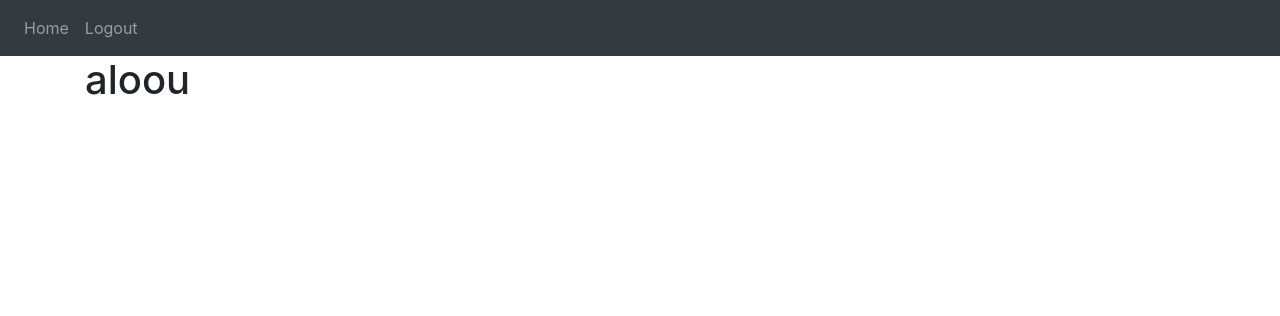
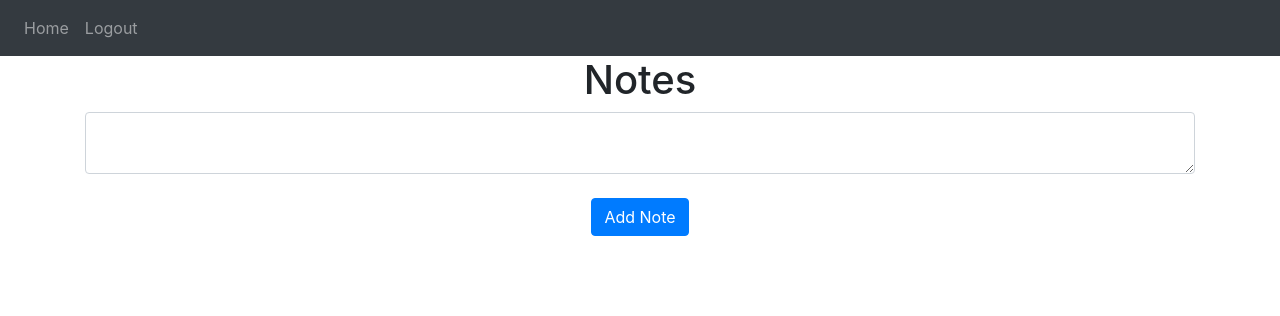
Before and after one commit to SkyePh/Flask-Template, a Flask app: page / in a window 1280 px wide. Shown: the top 316 px of the page. Run offline with Flask 3, Linux system fonts and the light colour scheme; the visitor is signed in with stand-in values (Sample User, id 1); data that the repository does not hold is empty; some libraries are stand-ins or nearby versions.

Commit message:
Create & Delete Notes

```diff
--- a/Website/templates/base.html
+++ b/Website/templates/base.html
@@ -87,5 +87,20 @@
           crossorigin="anonymous"
         ></script>
 
+      <!-handle deleting notes-->
+
+    {% block javascript %}
+    <script type="text/javascript">
+      function deleteNote(noteId) {
+  fetch("/delete-note", {
+    method: "POST",
+    body: JSON.stringify({ noteId: noteId }),
+  }).then((_res) => {
+    window.location.href = "/";
+  });
+  }
+</script>
+{% endblock %}
+
     </body>
 </html>
--- a/Website/templates/home.html
+++ b/Website/templates/home.html
@@ -3,6 +3,23 @@
 
 <div class="container">
     {% block content %}
-        <h1>aloou</h1>
+        <h1 align="center">Notes</h1>
+<ul class="list-group list-group-flush" id="notes">
+  {% for note in user.notes %}
+  <li class="list-group-item">
+    {{ note.data }}
+    <button type="button" class="close" onClick="deleteNote({{ note.id }})">
+      <span aria-hidden="true">&times;</span>
+    </button>
+  </li>
+  {% endfor %}
+</ul>
+<form method="POST">
+  <textarea name="note" id="note" class="form-control"></textarea>
+  <br />
+  <div align="center">
+    <button type="submit" class="btn btn-primary">Add Note</button>
+  </div>
+</form>
     {% endblock %}
 </div>
--- a/Website/views.py
+++ b/Website/views.py
@@ -1,11 +1,37 @@
-from flask import Blueprint, render_template
+from flask import Blueprint, render_template, request, flash, jsonify
 from flask_login import login_required, current_user
+from .models import Note
+from . import db
+import json
 
 #make this file to be a blueprint file (have routes in this)
 views = Blueprint('views', __name__)
 
 #home endpoint
-@views.route('/')
+@views.route('/', methods=['GET', 'POST'])
 @login_required
 def home():
+    if request.method == 'POST':
+        note = request.form.get('note')
+
+        if len(note) < 1:
+            flash('Note is too short', category='error')
+        else:
+            new_note = Note(data=note, user_id=current_user.id)
+            db.session.add(new_note)
+            db.session.commit()
+            flash('New note created', category='success')
     return render_template("home.html", user=current_user)
+
+#handle delete note
+@views.route('/delete-note', methods=['POST'])
+def delete_note():
+    note = json.loads(request.data) # this function expects a JSON from the INDEX.js file
+    noteId = note['noteId']
+    note = Note.query.get(noteId)
+    if note:
+        if note.user_id == current_user.id:
+            db.session.delete(note)
+            db.session.commit()
+
+    return jsonify({})
```
